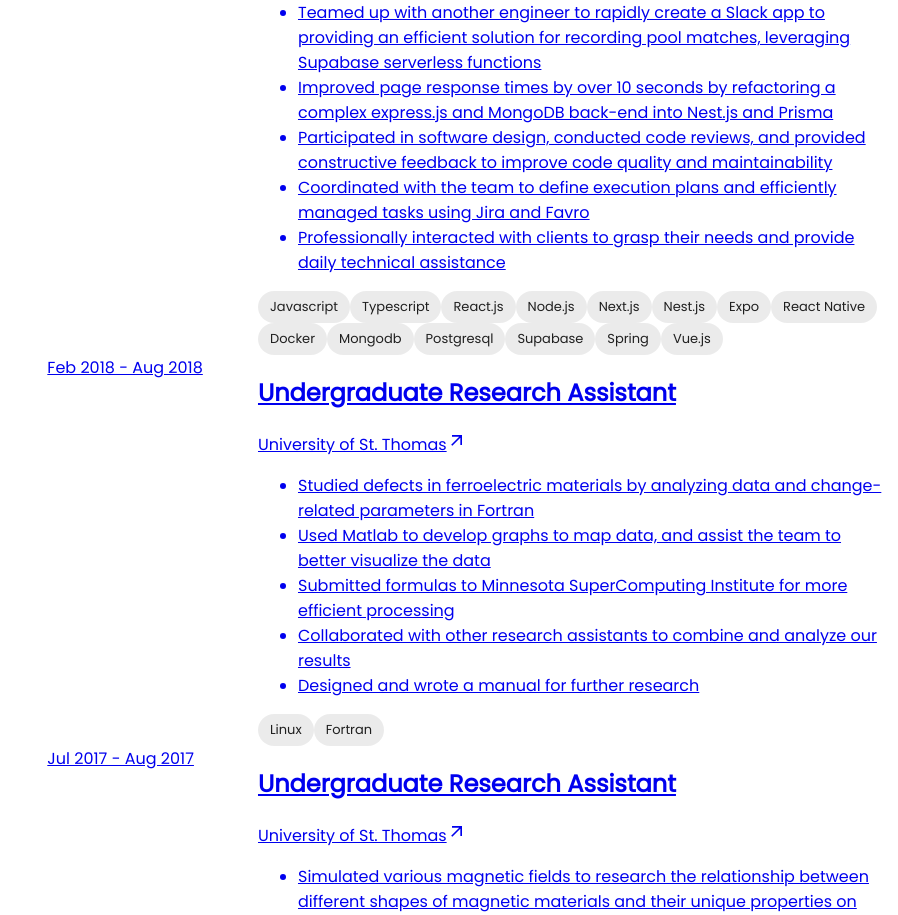
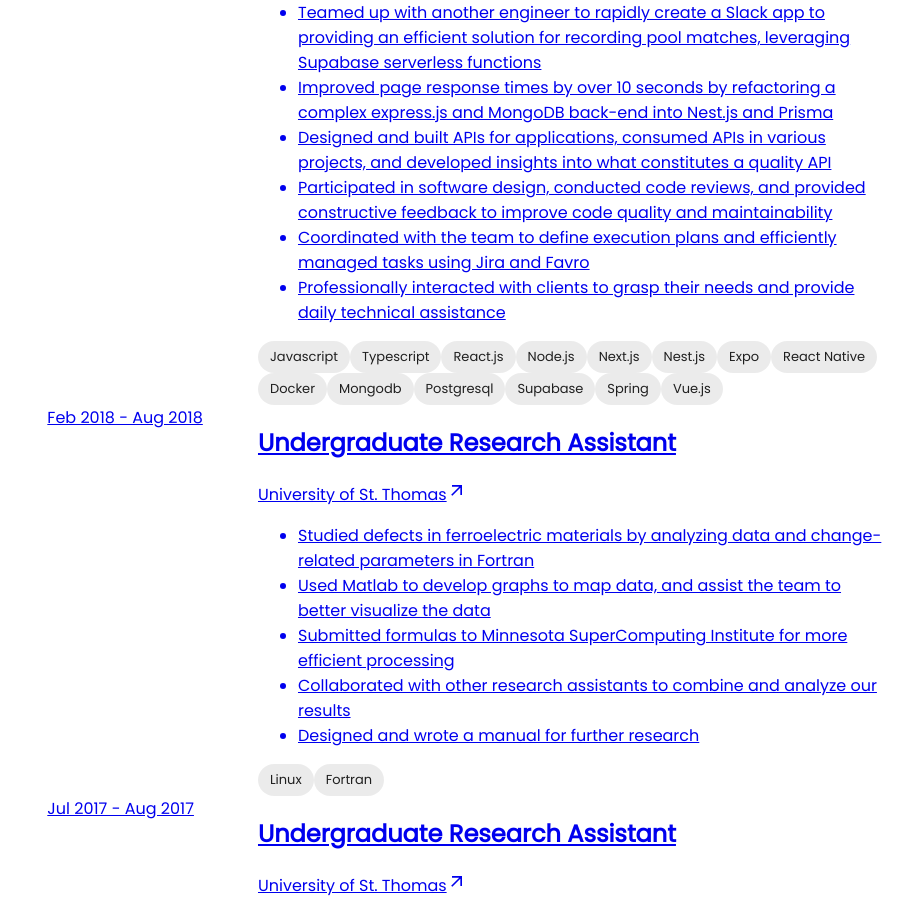
Before and after one commit to Jake-WangZhi/portfolio, a Next.js app: page / in a window 1280 px wide. Shown: the part 1460-2375 px from the top of the page, without its empty margins (382-1280 px from the left). Built offline with nearby package versions, Linux system fonts and the light colour scheme.

Commit message:
add one more description

```diff
--- a/components/Experience.tsx
+++ b/components/Experience.tsx
@@ -23,6 +23,7 @@
         "Collaborated across teams, including UX and engineering, to plan and implement numerous in-demand features across 6 apps, utilizing technologies like Next.js, Node.js, Nest.js, and React.js",
         "Teamed up with another engineer to rapidly create a Slack app to providing an efficient solution for recording pool matches, leveraging Supabase serverless functions",
         "Improved page response times by over 10 seconds by refactoring a complex express.js and MongoDB back-end into Nest.js and Prisma",
+        "Designed and built APIs for applications, consumed APIs in various projects, and developed insights into what constitutes a quality API",
         "Participated in software design, conducted code reviews, and provided constructive feedback to improve code quality and maintainability",
         "Coordinated with the team to define execution plans and efficiently managed tasks using Jira and Favro",
         "Professionally interacted with clients to grasp their needs and provide daily technical assistance",
```
